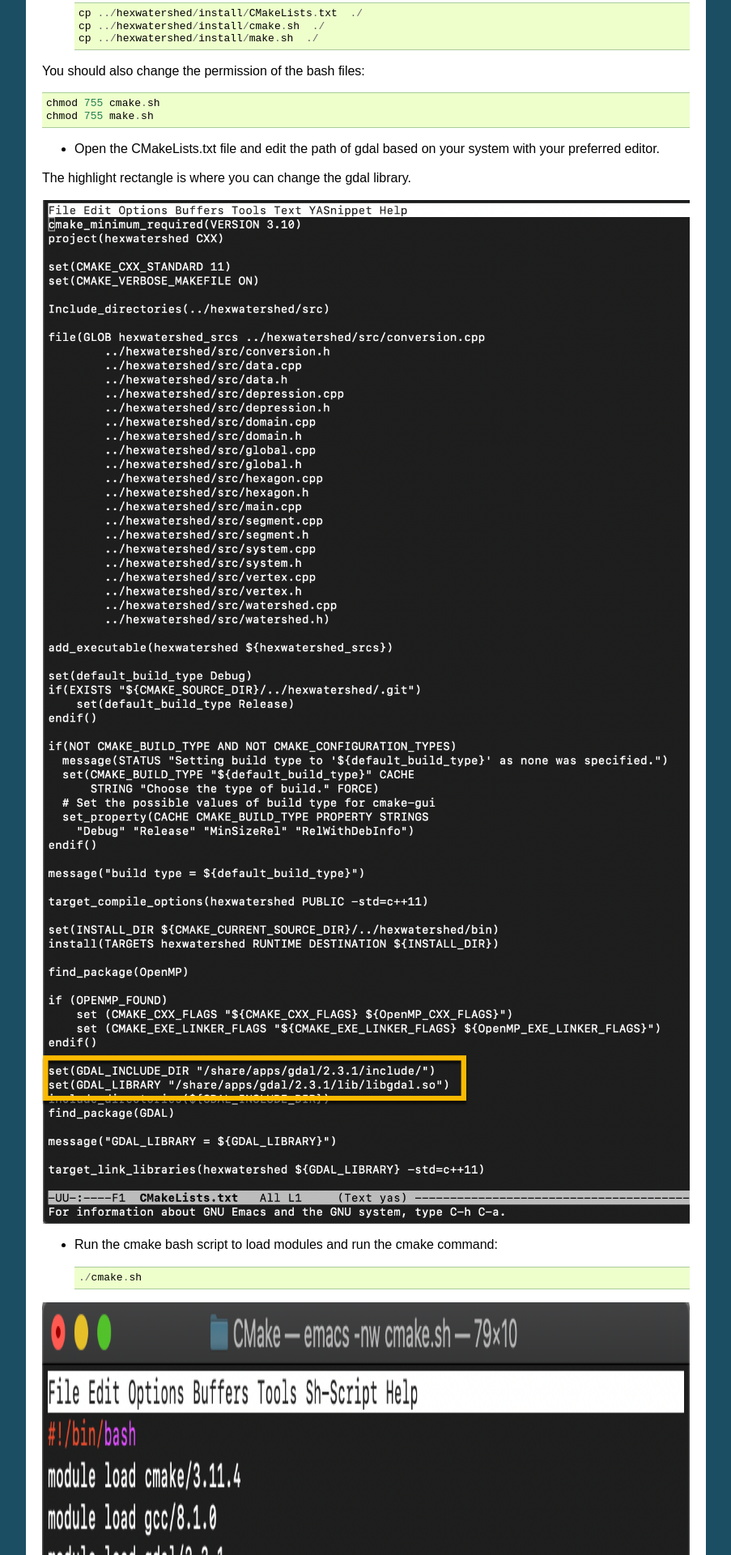
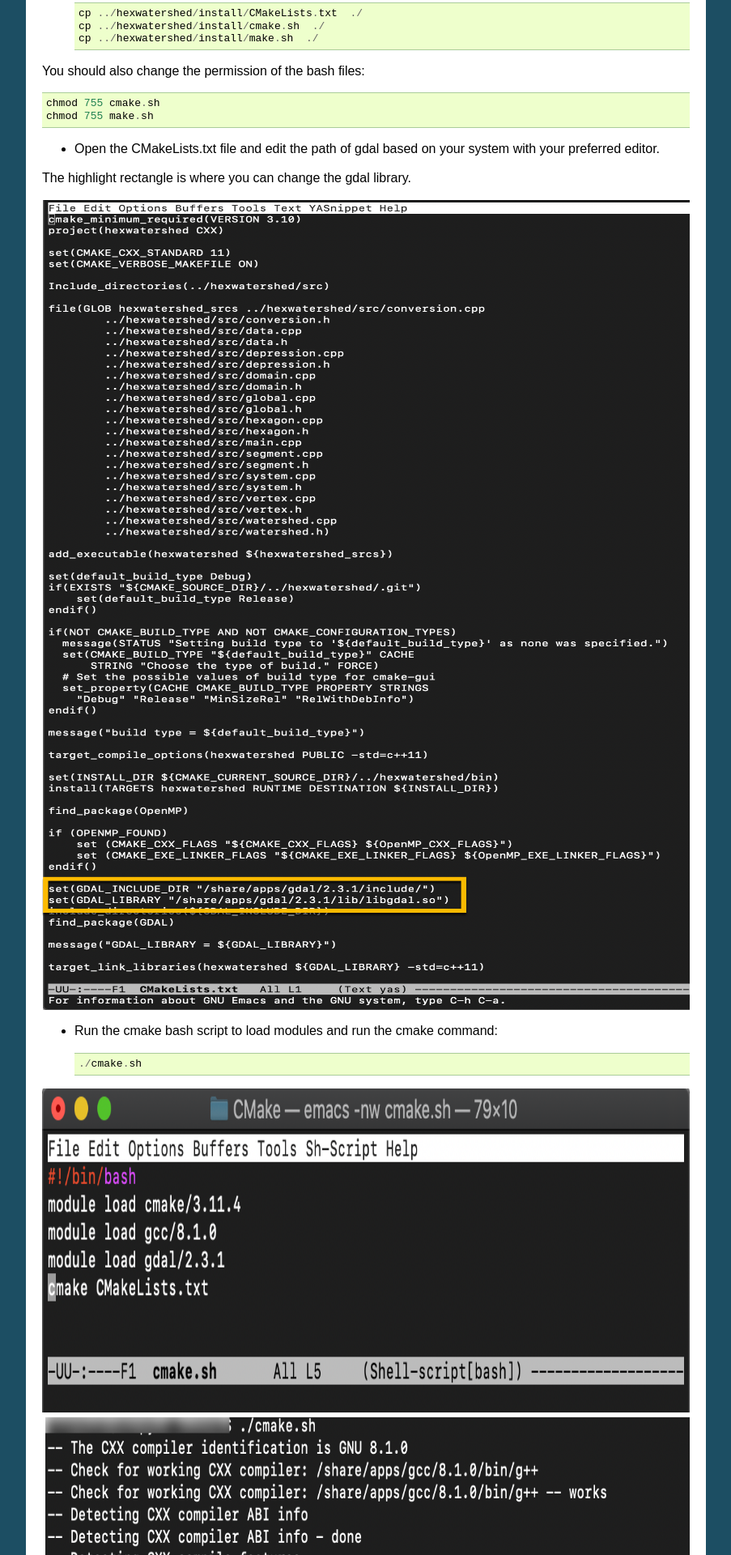
Before and after one commit to pnnl/hexwatershed, a Sphinx documentation site: the page built from doc/installation.rst, in a window 1280 px wide. Shown: the part 1345-3265 px from the top of the page at 81% size, without its empty margins (198-1101 px from the left). Built offline with Sphinx 7.4.7, drawn with Linux system fonts in a browser that asks for light colours.

Commit message:
size adjust

```diff
--- a/doc/installation.rst
+++ b/doc/installation.rst
@@ -78,6 +78,7 @@
 .. image:: ../install/figure/cmakelists.png
     :width: 800px
     :align: center
+    :height: 1000px
     :alt: CMakeLists file
 
 - Run the cmake bash script to load modules and run the cmake command::
@@ -87,13 +88,13 @@
 .. image:: ../install/figure/cmake.png
     :width: 800px
     :align: center
-    :height: 600px
+    :height: 400px
     :alt: Run cmake
 
 .. image:: ../install/figure/cmake_result.png
     :width: 800px
     :align: center
-    :height: 600px
+    :height: 500px
     :alt: Run cmake
 
 This script should generates some results as follow:
@@ -105,7 +106,7 @@
 .. image:: ../install/figure/make.png
     :width: 800px
     :align: center
-    :height: 600px
+    :height: 300px
     :alt: Make
 
 
@@ -115,7 +116,7 @@
 .. image:: ../install/figure/make_result.png
     :width: 800px
     :align: center
-    :height: 600px
+    :height: 400px
     :alt: Make results
 
 - By now, your build should be successful if you receive no errors. And you will see the binary file in the CMake folder and another one within the repository as well.
@@ -123,7 +124,7 @@
 .. image:: ../install/figure/final.png
     :width: 800px
     :align: center
-    :height: 600px
+    :height: 400px
     :alt: Installation output
 
 Congratulations, you have successfully built the HexWatershed model!
```
Also changed, not shown: 4 other files.
